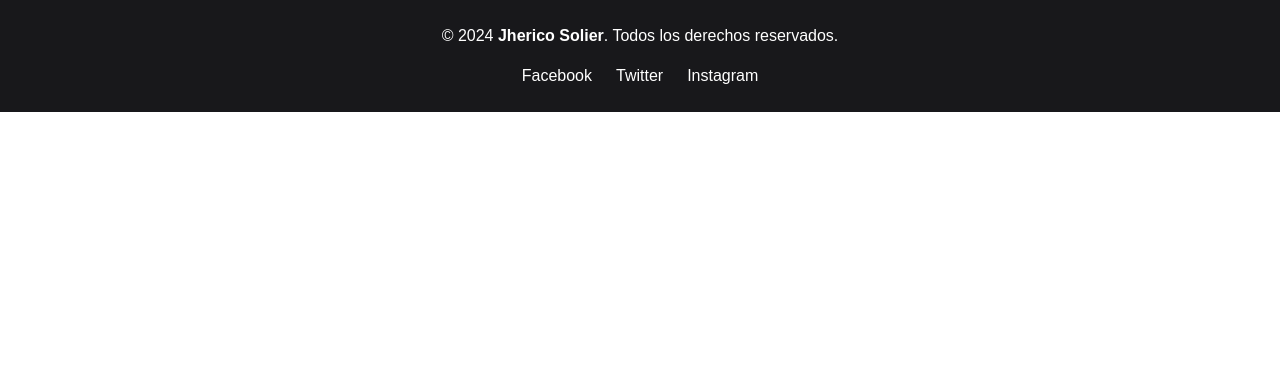
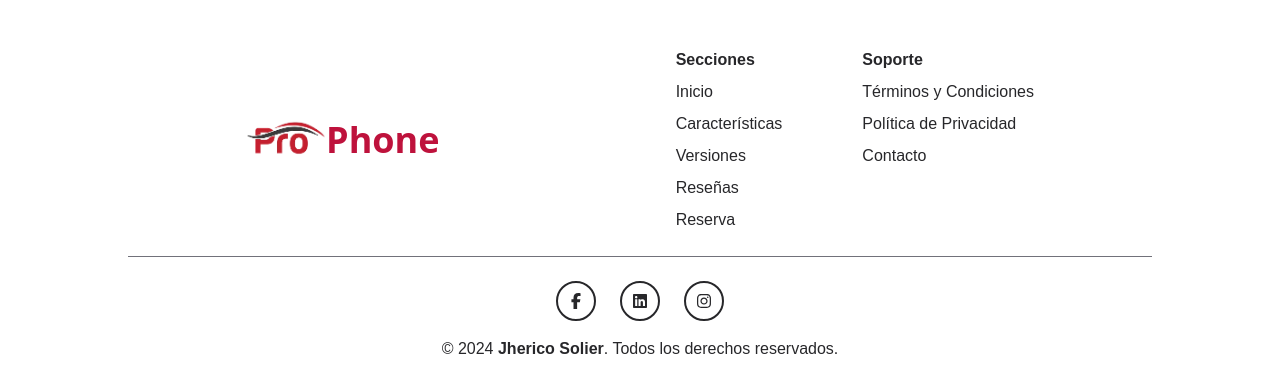
Before and after one commit to JhericoS/pro-phone, a Next.js app: page /footer in a window 1280 px wide. Shown: the top 392 px of the page. Built offline with nearby package versions, Linux system fonts and the light colour scheme.

Commit message:
update footer

```diff
--- a/app/footer/page.tsx
+++ b/app/footer/page.tsx
@@ -1,6 +1,112 @@
-const Footer = () => (
-  <footer className="bg-zinc-900 text-white py-6">
-    <div className="text-center space-y-4">
+"use client";
+import { FaFacebookF, FaInstagram, FaLinkedin } from "react-icons/fa6";
+import Image from "next/image";
+
+const Footer = () => {
+  const handleScroll = (id: string) => {
+    document.getElementById(id)?.scrollIntoView({ behavior: "smooth" });
+  };
+  return (
+    <footer className="bg-white text-zinc-800 py-6 select-none">
+      <div className="container mx-auto px-6">
+        {/* Sección Superior */}
+        <div className="flex flex-col lg:flex-row justify-between items-start lg:items-center py-6 border-b border-zinc-500 max-w-5xl mx-auto">
+          <div className="mb-6 lg:mb-0 text-4xl font-bold font-sans text-rose-700 flex items-center mx-auto">
+            <Image
+              src="/images/pro_logo.png"
+              alt="ProPhone"
+              width={80}
+              height={80}
+            />
+            Phone
+          </div>
+          <div className="flex flex-col md:flex-row space-y-6 md:space-y-0 md:space-x-20 mx-auto text-center md:text-left">
+            <div>
+              <h3 className="font-bold mb-2">Secciones</h3>
+              <ul className="space-y-2">
+                <li>
+                  <button
+                    onClick={() => handleScroll("home")}
+                    className="hover:text-rose-500"
+                  >
+                    Inicio
+                  </button>
+                </li>
+                <li>
+                  <button
+                    onClick={() => handleScroll("features")}
+                    className="hover:text-rose-500"
+                  >
+                    Características
+                  </button>
+                </li>
+                <li>
+                  <button
+                    onClick={() => handleScroll("versions")}
+                    className="hover:text-rose-500"
+                  >
+                    Versiones
+                  </button>
+                </li>
+                <li>
+                  <button
+                    onClick={() => handleScroll("reviews")}
+                    className="hover:text-rose-500"
+                  >
+                    Reseñas
+                  </button>
+                </li>
+                <li>
+                  <button
+                    onClick={() => handleScroll("contact")}
+                    className="hover:text-rose-500"
+                  >
+                    Reserva
+                  </button>
+                </li>
+              </ul>
+            </div>
+            <div>
+              <h3 className="font-bold mb-2">Soporte</h3>
+              <ul className="space-y-2">
+                <li>
+                  <a href="#" className="hover:text-rose-400">
+                    Términos y Condiciones
+                  </a>
+                </li>
+                <li>
+                  <a href="#" className="hover:text-rose-400">
+                    Política de Privacidad
+                  </a>
+                </li>
+                <li>
+                  <a href="#" className="hover:text-rose-400">
+                    Contacto
+                  </a>
+                </li>
+              </ul>
+            </div>
+          </div>
+        </div>
+        {/* Sección Inferior */}
+        <div className="text-center space-y-4 mt-6">
+          <div className="flex justify-center space-x-6">
+            <a href="#">
+              <div className="w-10 h-10 flex items-center justify-center rounded-full border-2 border-zinc-800 hover:border-rose-400 hover:text-rose-400">
+                <FaFacebookF />
+              </div>
+            </a>
+            <a href="#">
+              <div className="w-10 h-10 flex items-center justify-center rounded-full border-2 border-zinc-800 hover:border-rose-400 hover:text-rose-400">
+                <FaLinkedin />
+              </div>
+            </a>
+            <a href="#">
+              <div className="w-10 h-10 flex items-center justify-center rounded-full border-2 border-zinc-800 hover:border-rose-400 hover:text-rose-400">
+                <FaInstagram />
+              </div>
+            </a>
+          </div>
           <p>
             &copy; 2024{" "}
             <a
@@ -12,19 +118,10 @@ const Footer = () => (
             </a>
             . Todos los derechos reservados.
           </p>
-      <div className="flex justify-center space-x-6">
-        <a href="#" className="hover:text-rose-400">
-          Facebook
-        </a>
-        <a href="#" className="hover:text-rose-400">
-          Twitter
-        </a>
-        <a href="#" className="hover:text-rose-400">
-          Instagram
-        </a>
         </div>
       </div>
     </footer>
   );
+};
 
 export default Footer;
--- a/app/header/page.tsx
+++ b/app/header/page.tsx
@@ -16,7 +16,7 @@ const Header = () => {
   };
 
   return (
-    <header className="flex justify-between items-center px-6 py-2 bg-white shadow-md sticky top-0 z-50">
+    <header className="flex justify-between items-center px-6 py-2 bg-white shadow-md sticky top-0 z-50 select-none">
       <div className="text-2xl font-bold font-sans text-rose-600 flex items-center">
         <Image src="/images/pro_logo.png" alt="ProPhone" width={52} height={52} />
         Phone
--- a/app/sections/contact/page.tsx
+++ b/app/sections/contact/page.tsx
@@ -1,3 +1,4 @@
+"use client";
 import versions from "@/public/data/versions";
 import { useState } from "react";
 import emailjs from "emailjs-com";
```
Lines whose indentation alone changed are shown as unchanged.
